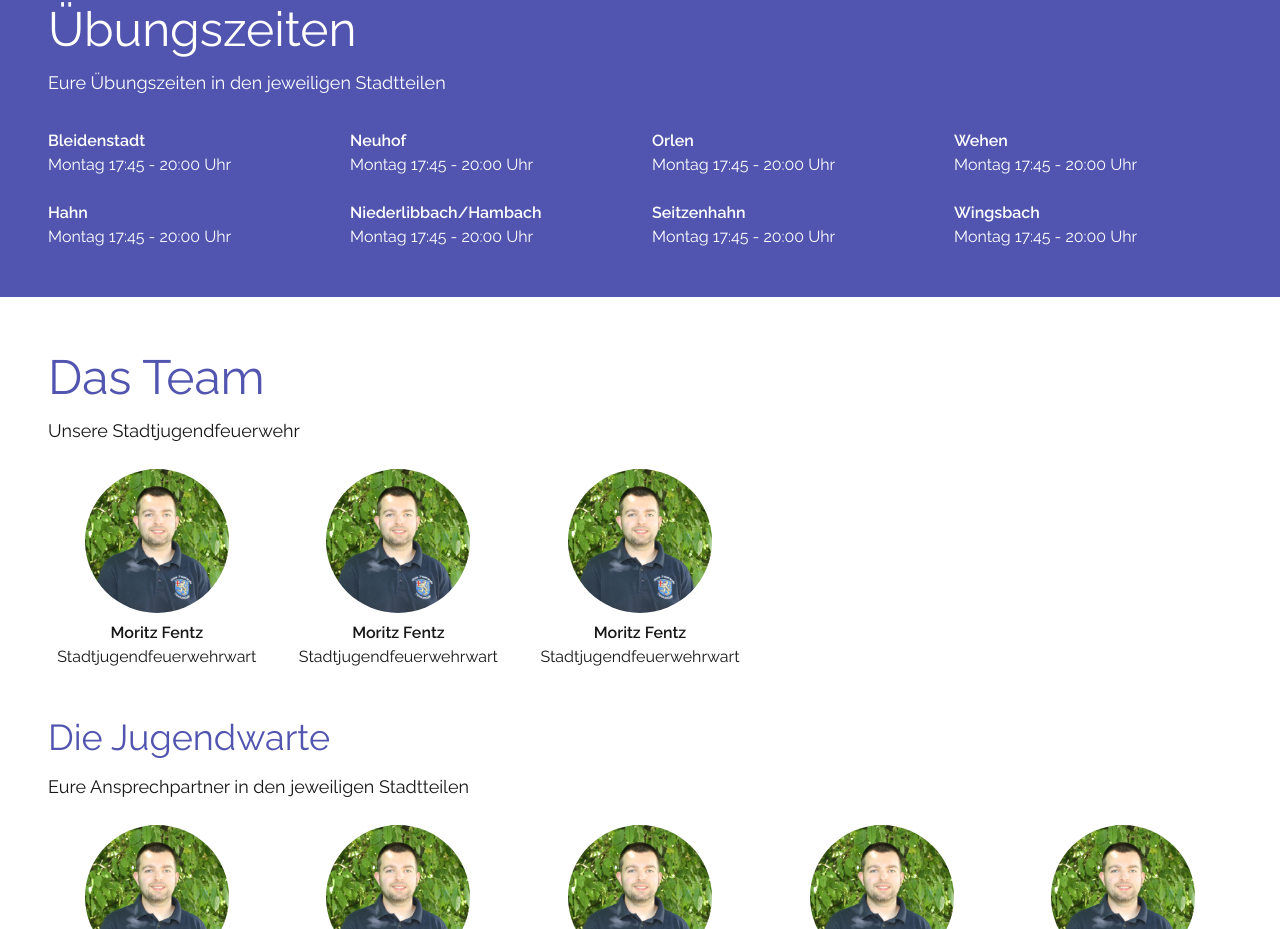
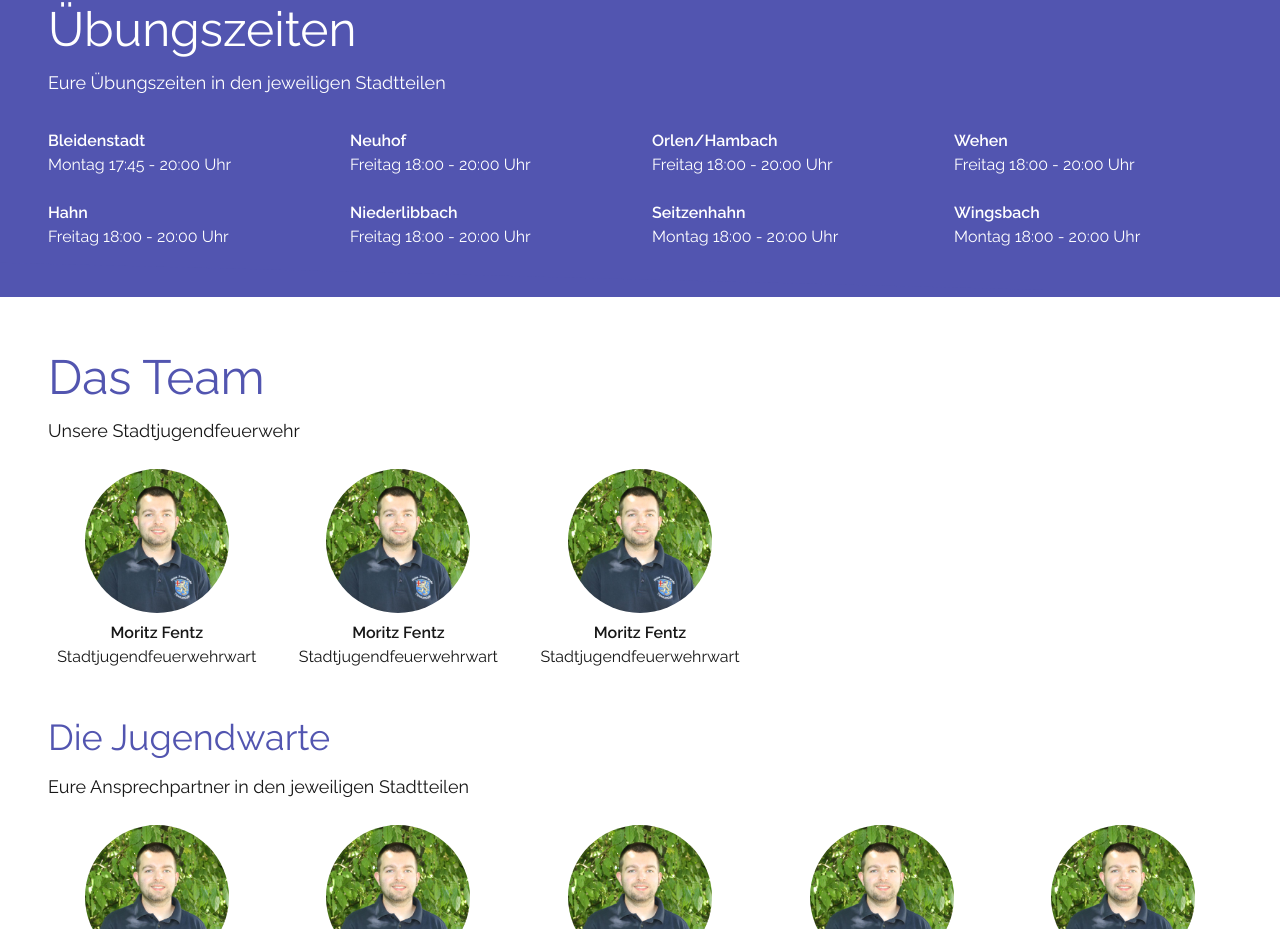
Before and after one commit to jf-taunusstein/jf-taunusstein, a Next.js app: page / in a window 1280 px wide. Shown: the part 3057-3986 px from the top of the page. Built offline with nearby package versions, Linux system fonts and the light colour scheme.

Commit message:
feat: add uebungszeiten data

```diff
--- a/src/data/uebungszeiten.ts
+++ b/src/data/uebungszeiten.ts
@@ -5,30 +5,30 @@ export const uebungszeiten = [
   },
   {
     city: "Neuhof",
-    time: "Montag 17:45 - 20:00 Uhr",
+    time: "Freitag 18:00 - 20:00 Uhr",
   },
   {
-    city: "Orlen",
-    time: "Montag 17:45 - 20:00 Uhr",
+    city: "Orlen/Hambach",
+    time: "Freitag 18:00 - 20:00 Uhr",
   },
   {
     city: "Wehen",
-    time: "Montag 17:45 - 20:00 Uhr",
+    time: "Freitag 18:00 - 20:00 Uhr",
   },
   {
     city: "Hahn",
-    time: "Montag 17:45 - 20:00 Uhr",
+    time: "Freitag 18:00 - 20:00 Uhr",
   },
   {
-    city: "Niederlibbach/Hambach",
-    time: "Montag 17:45 - 20:00 Uhr",
+    city: "Niederlibbach",
+    time: "Freitag 18:00 - 20:00 Uhr",
   },
   {
     city: "Seitzenhahn",
-    time: "Montag 17:45 - 20:00 Uhr",
+    time: "Montag 18:00 - 20:00 Uhr",
   },
   {
     city: "Wingsbach",
-    time: "Montag 17:45 - 20:00 Uhr",
+    time: "Montag 18:00 - 20:00 Uhr",
   },
 ];
```
